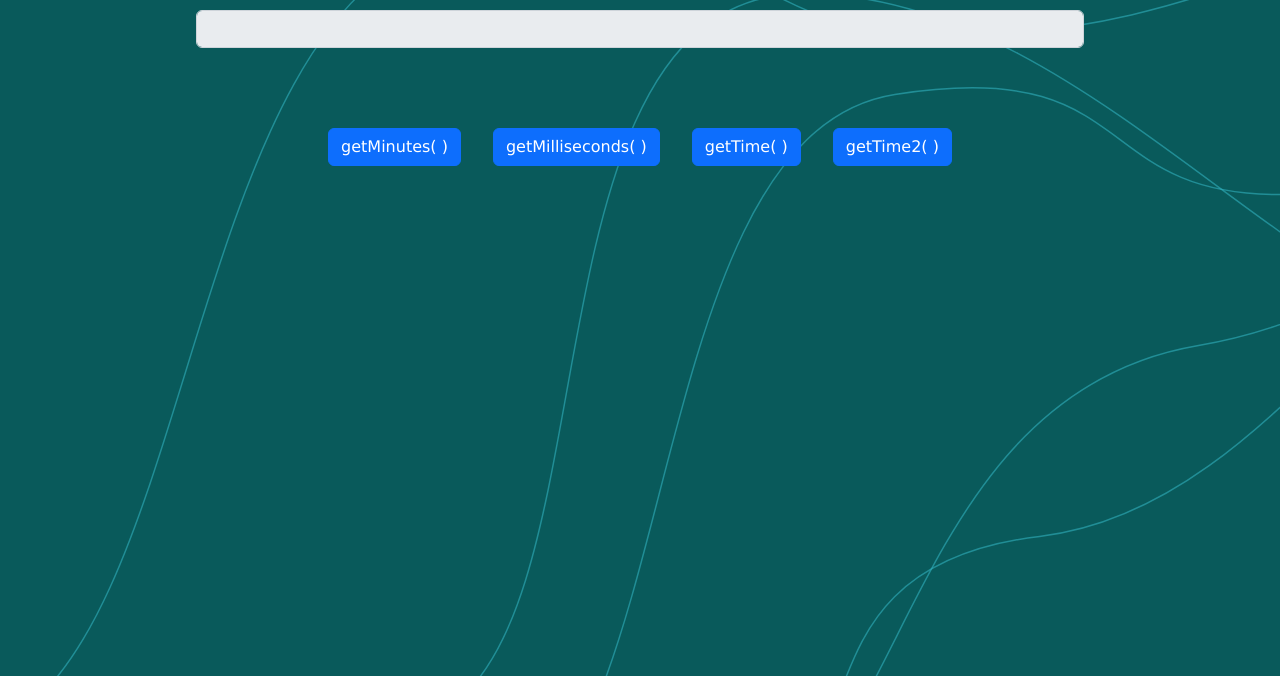
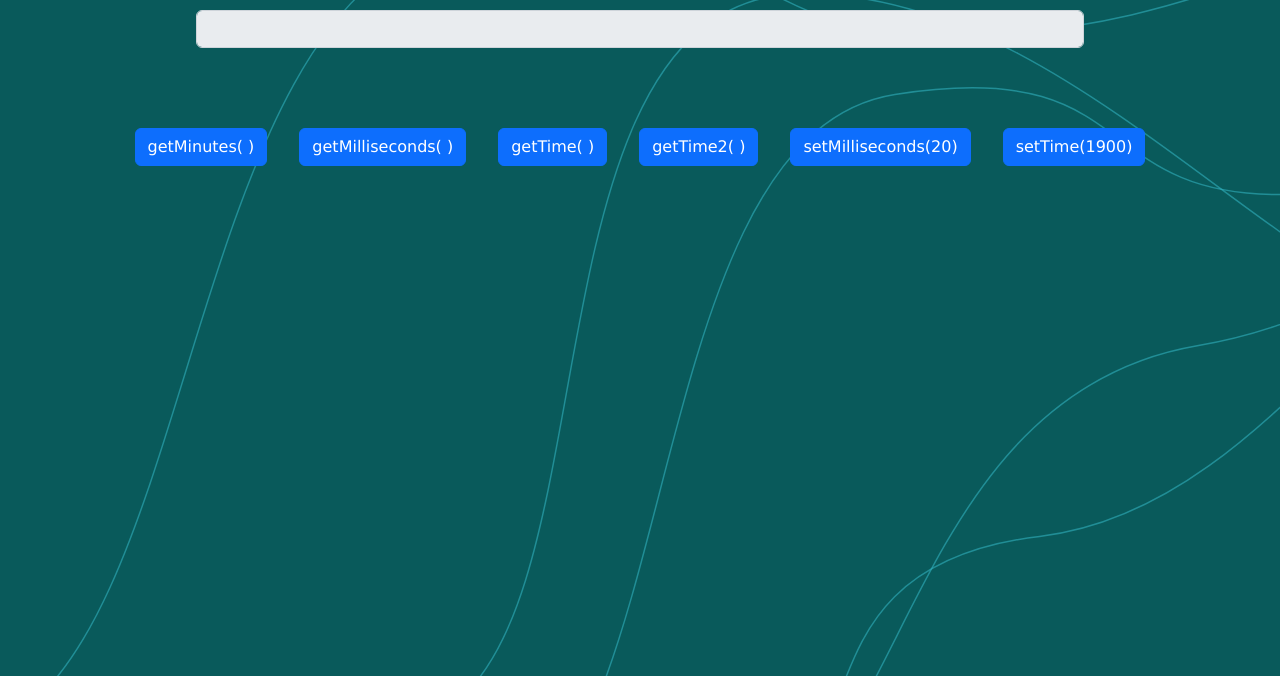
Before and after one commit to German-devv/UD3-TRABAJO-GRUPAL, a plain HTML site: page parteraul.html in a window 1280 px wide. Shown: the part 124-800 px from the top of the page. Drawn offline with nearby package versions, Linux system fonts and the light colour scheme.

Commit message:
Update parteraul.html

```diff
--- a/parteraul.html
+++ b/parteraul.html
@@ -36,6 +36,18 @@
         let datee = new Date("2021-05-25");
         document.getElementById("f1t1").value = "Estos son los milisegundos desde la fecha "+ datee.getDate()+"/"+datee.getMonth()+"/"+datee.getFullYear() +" : " + datee.getTime() + " milisegundos";
     }
+
+    function setMilliseconds(x){
+        fecha.setMilliseconds(x);
+        document.getElementById("f1t1").value = "Modificamos los milisegundos a "+ x +" y quedarían: "+ fecha.getMilliseconds(x) + " milisegundos.";
+    }
+
+    function setTime(x){
+        fecha.setTime(x);
+        document.getElementById("f1t1").value = "Estos son los milisegundos pasados por parámetro: "+ x +" y quedaria: " + fecha.getTime(x) + " milisegundos";
+    }
+
+
 </script>
 <body>
     <div class="p-5 d-flex flex-column justify-content-center align-items-center" style="color: white;">
@@ -46,6 +58,8 @@
             <button type="button" class="m-3 btn btn-primary" onclick="getMilliseconds()">getMilliseconds( )</button>
             <button type="button" class="m-3 btn btn-primary" onclick="getTime()">getTime( )</button>
             <button type="button" class="m-3 btn btn-primary" onclick="getTime2()">getTime2( )</button>
+            <button type="button" class="m-3 btn btn-primary" onclick="setMilliseconds(20)">setMilliseconds(20)</button>
+            <button type="button" class="m-3 btn btn-primary" onclick="setTime(1900)">setTime(1900)</button>
         </div>
     </div>
 </body>
```
